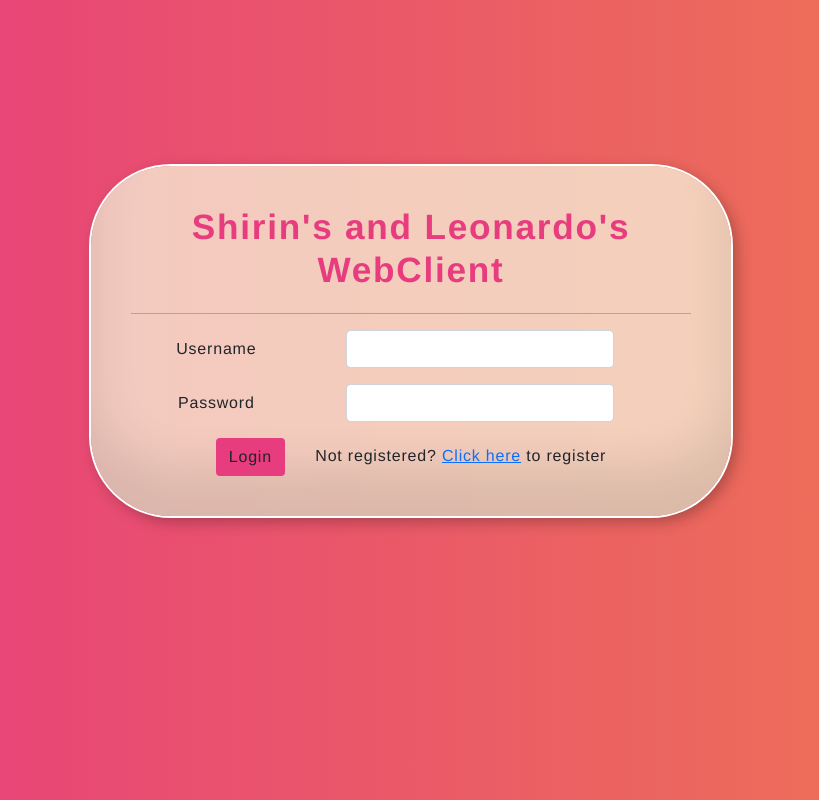
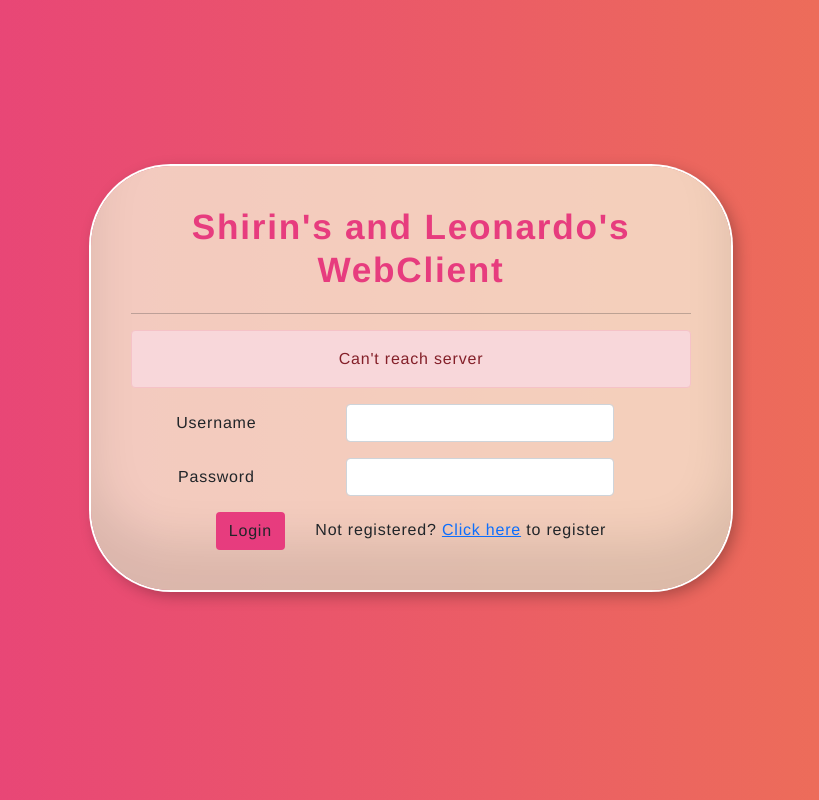
Before and after one commit to Liorodin/webclient, a React (Create React App) app: page / in a window 1280 px wide. Shown: the whole page, without its empty margins (229-1048 px from the left). Built offline with nearby package versions, Linux system fonts and the light colour scheme.

Commit message:
server unconnected case

```diff
--- a/src/form/Login.js
+++ b/src/form/Login.js
@@ -27,8 +27,11 @@ export default function Login({ setCurrentUser }) {
                         password: userPassword
                     }
                 }).catch(res => {
-                    //-------------------------check error here
+                    //check if the server isn't connected
                     console.log(res);
+                    if (res == "Error: Network Error") {
+                        setError('network');
+                    }
                     return 2;
                 });
             if (res.status && res.status == 200) {
@@ -38,7 +41,8 @@ export default function Login({ setCurrentUser }) {
                 navigate("/chatview");
             }
             else {
-                setError('wrong');
+                if (error != 'network')
+                    setError('wrong');
             }
             document.getElementById("myForm").reset();
         }
@@ -48,7 +52,10 @@ export default function Login({ setCurrentUser }) {
         <form id="myForm" className='cube center-form'>
             <h1>Shirin's and Leonardo's WebClient</h1>
             <hr></hr>
+            <div className="alert alert-danger">Can't reach server</div>
             {(error === 'wrong') ? (<div className="alert alert-danger">Wrong password or username</div>) : ""}
+            {(error === 'network') ? (<div className="alert alert-danger">Can't reach server</div>) : ""}
+
             <Input inputName="Username" inputType="text" text='Username' />
             <Input inputName="Password" inputType="password" text='Password' />
             <div>
```
